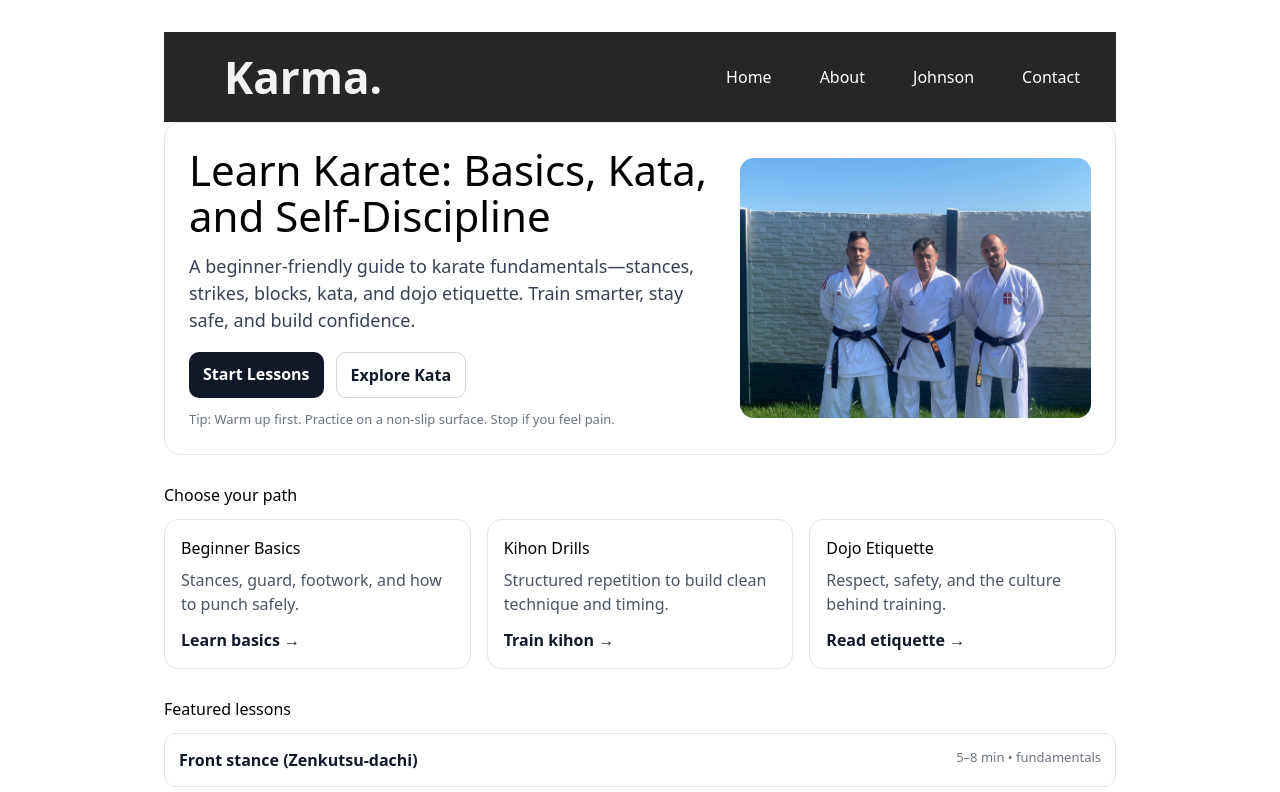
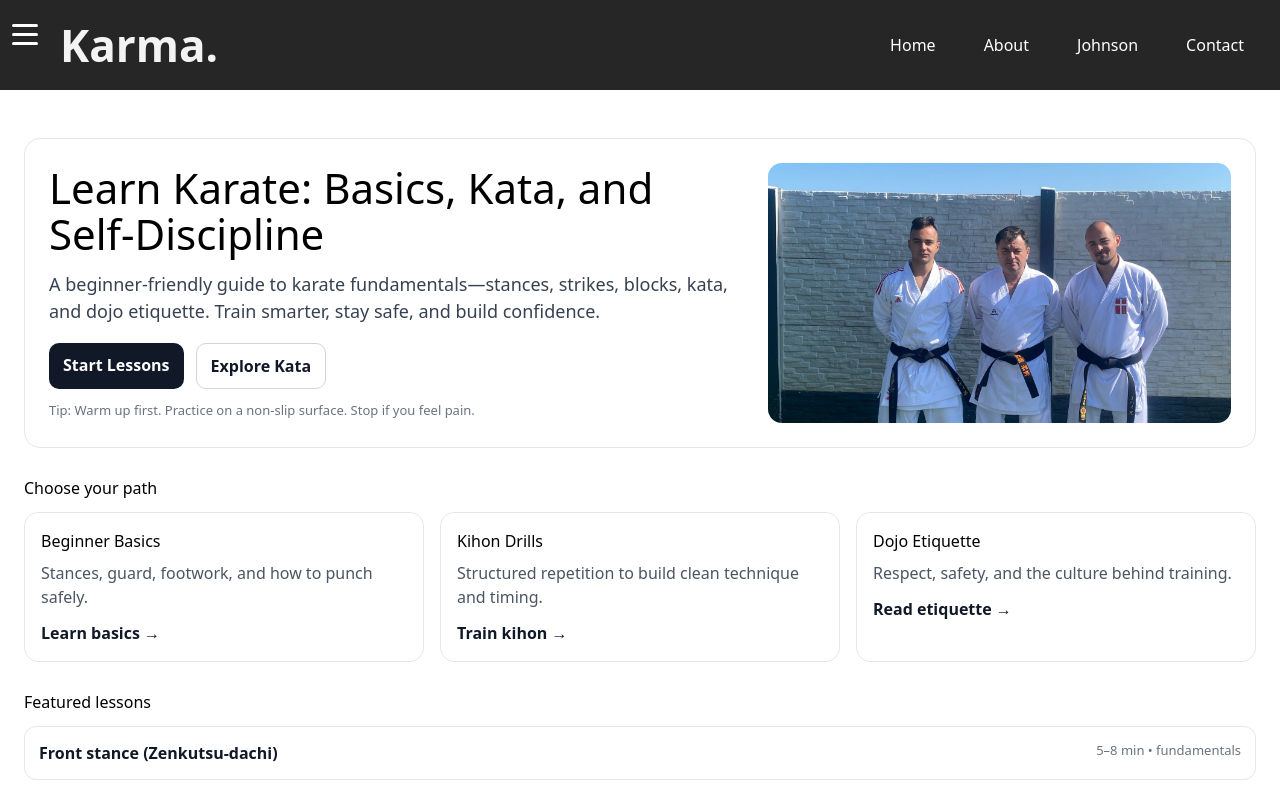
Before and after one commit to matei-am/Karate-Tutorial, a Next.js app: page / in a window 1280 px wide. Shown: the top 792 px of the page. Built offline with nearby package versions, Linux system fonts and the light colour scheme.

Commit message:
burger menu fully working

```diff
--- a/app/globals.css
+++ b/app/globals.css
@@ -23,6 +23,26 @@ body {
 .page {
   min-height: 100vh;
   width: 100%;
+}
+
+.hero {
+  background-color: #ffffff;
+  padding: 48px 24px;
+  display: block;
+  align-items: center;
+  justify-content: center;
+  position: absolute;
+  z-index: 1;
+}
+
+.hero-section {
+  display: grid;
+  grid-template-columns: 1.2fr 0.8fr;
+  gap: 24px;
+  align-items: center;
+  padding: 24px;
+  border: 1px solid #e5e7eb;
+  border-radius: 16px;
 }
 
 .site-header {
@@ -110,7 +130,7 @@ body {
 .menu-overlay {
   position: fixed;
   inset: 0;
-  z-index: 99998;
+  z-index: 2;
   background: rgba(0, 0, 0, 0.45);
 }
 
@@ -123,7 +143,7 @@ body {
 
   width: 260px;
   height: 100vh;
-  background: #262626;
+  background: #3d3d3d;
 
   transform: translateX(-100%);
   transition: transform 0.25s ease;
@@ -151,5 +171,5 @@ body {
 }
 
 .side-menu-list a:hover {
-  background: rgba(255, 255, 255, 0.08);
+  background: rgba(255, 255, 255, 0.1);
 }
--- a/app/page.tsx
+++ b/app/page.tsx
@@ -2,25 +2,15 @@
 import Image from "next/image";
 import Link from "next/link";
 import Header from "./components/header";
-
+import Menu from "./components/menu";
 
 export default function HomePage() {
   return (
-    <main style={{ maxWidth: 1000, margin: "0 auto", padding: "32px 24px" }} className="page">
-      <Header />
-
+    <>
+    <Header />
+    <main className="hero">
       {/* HERO */}
-      <section
-        style={{
-          display: "grid",
-          gridTemplateColumns: "1.2fr 0.8fr",
-          gap: 24,
-          alignItems: "center",
-          padding: 24,
-          border: "1px solid #e5e7eb",
-          borderRadius: 16,
-        }}
-      >
+      <section className="hero-section">
         <div>
           <h1 style={{ fontSize: 42, lineHeight: 1.1, margin: 0 }}>
             Learn Karate: Basics, Kata, and Self-Discipline
@@ -82,12 +72,11 @@ export default function HomePage() {
             src="/KarateFrontPage.jpg"
             alt="Karate training"
             fill
-            sizes="(max-width: 900px) 100vw, 40vw"
-            style={{ objectFit: "cover" }}
-            priority
+            style={{ aspectRatio: "16 / 9", objectFit: "cover" }}
           />
         </div>
       </section>
+
 
       {/* QUICK PATHS */}
       <section style={{ marginTop: 28 }}>
@@ -151,6 +140,7 @@ export default function HomePage() {
         </p>
       </footer>
     </main>
+    </>
   );
 }
 
```
